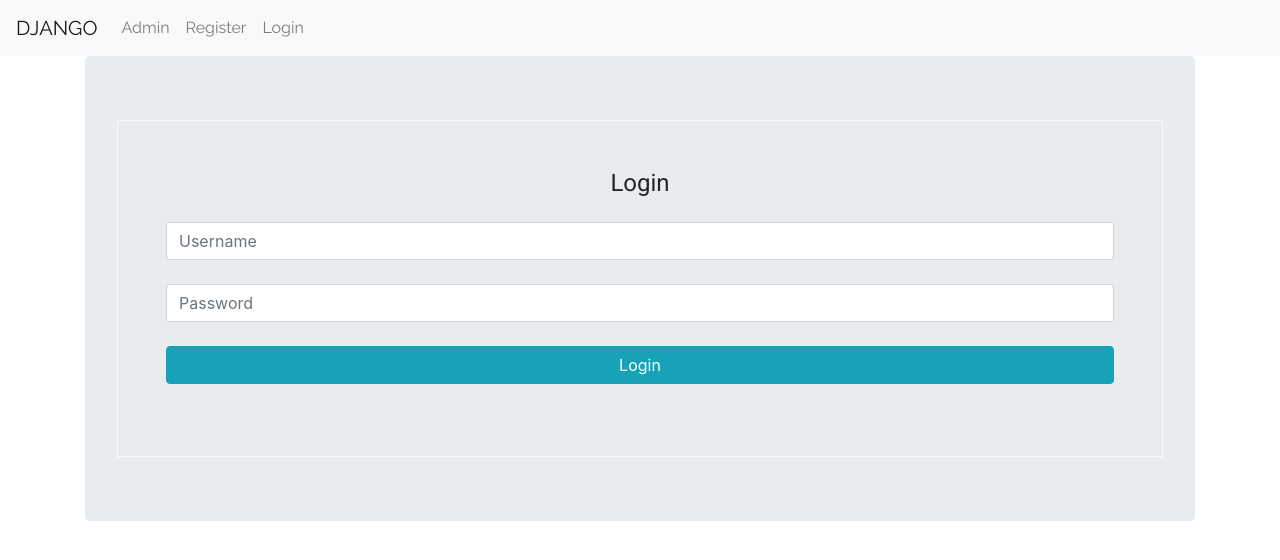
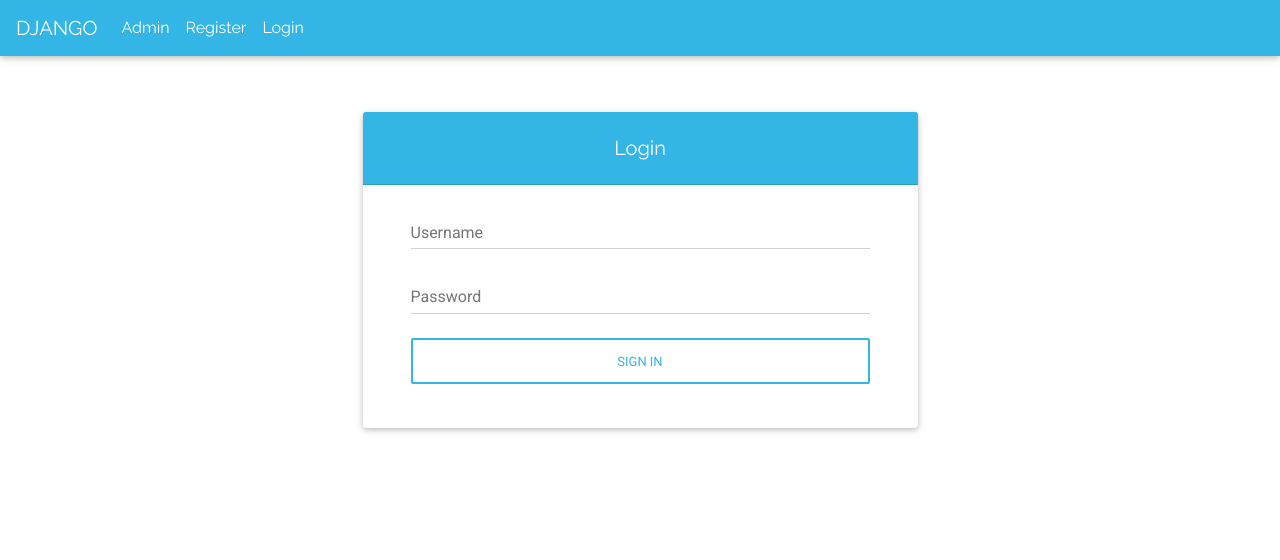
Before and after one commit to amanshaw38/django-deployments-example, a Django app: template templates/basic_app/login.html in a window 1280 px wide. Shown: the top 560 px of the page. Run offline with Django 3.2, Linux system fonts and the light colour scheme; the template is opened without the code that fills it, so the values that code supplies are empty; some libraries are stand-ins or nearby versions.

Commit message:
Added Code

```diff
--- a/learning_users/settings.py
+++ b/learning_users/settings.py
@@ -27,7 +27,7 @@ SECRET_KEY = 'jqvwl3fecxgg+1bwwp5nla7dadwqt4uxbz&iajat)ni+=yjy4b'
 # SECURITY WARNING: don't run with debug turned on in production!
 DEBUG = True
 
-ALLOWED_HOSTS = ['amanshaw.pythonanywhere.com', ]
+ALLOWED_HOSTS = ['amanshaw.pythonanywhere.com', '127.0.0.1']
 
 
 # Application definition
@@ -40,8 +40,9 @@ INSTALLED_APPS = [
     'django.contrib.messages',
     'django.contrib.staticfiles',
     'basic_app',
+    'crispy_forms',
 ]
-
+CRISPY_TEMPLATE_PACK = 'bootstrap4'
 MIDDLEWARE = [
     'django.middleware.security.SecurityMiddleware',
     'django.contrib.sessions.middleware.SessionMiddleware',
--- a/static/css/base.css
+++ b/static/css/base.css
@@ -9,3 +9,22 @@ p {
 nav a {
     font-family: 'Raleway', sans-serif;
 }
+
+.card {
+    margin-top: 5%;
+    width: 50%;
+    left: 25%;
+}
+
+.form-container {
+    margin-top: 5%;
+}
+
+.form-container label {
+    float: left;
+    font-family: 'Roboto', sans-serif;
+}
+
+.form-container input {
+    font-family: 'Roboto', sans-serif;
+}
--- a/templates/basic_app/base.html
+++ b/templates/basic_app/base.html
@@ -4,26 +4,29 @@
 
 <head>
     <meta charset="UTF-8">
-    <!-- CSS only -->
-    <link rel="stylesheet" href="https://stackpath.bootstrapcdn.com/bootstrap/4.5.0/css/bootstrap.min.css"
-        integrity="sha384-9aIt2nRpC12Uk9gS9baDl411NQApFmC26EwAOH8WgZl5MYYxFfc+NcPb1dKGj7Sk" crossorigin="anonymous">
-
-    <!-- JS, Popper.js, and jQuery -->
-    <script src="https://code.jquery.com/jquery-3.5.1.slim.min.js"
-        integrity="sha384-DfXdz2htPH0lsSSs5nCTpuj/zy4C+OGpamoFVy38MVBnE+IbbVYUew+OrCXaRkfj"
-        crossorigin="anonymous"></script>
-    <script src="https://cdn.jsdelivr.net/npm/popper.js@1.16.0/dist/umd/popper.min.js"
-        integrity="sha384-Q6E9RHvbIyZFJoft+2mJbHaEWldlvI9IOYy5n3zV9zzTtmI3UksdQRVvoxMfooAo"
-        crossorigin="anonymous"></script>
-    <script src="https://stackpath.bootstrapcdn.com/bootstrap/4.5.0/js/bootstrap.min.js"
-        integrity="sha384-OgVRvuATP1z7JjHLkuOU7Xw704+h835Lr+6QL9UvYjZE3Ipu6Tp75j7Bh/kR0JKI"
-        crossorigin="anonymous"></script>
+    <!-- Font Awesome -->
+    <link rel="stylesheet" href="https://use.fontawesome.com/releases/v5.8.2/css/all.css">
+    <!-- Bootstrap core CSS -->
+    <link href="https://cdnjs.cloudflare.com/ajax/libs/twitter-bootstrap/4.5.0/css/bootstrap.min.css" rel="stylesheet">
+    <!-- Material Design Bootstrap -->
+    <link href="https://cdnjs.cloudflare.com/ajax/libs/mdbootstrap/4.19.1/css/mdb.min.css" rel="stylesheet">
     <link href="https://fonts.googleapis.com/css2?family=Raleway&family=Roboto&display=swap" rel="stylesheet">
     <link rel="stylesheet" href='{% static "css/base.css" %}'>
+    <!-- JQuery -->
+    <script type="text/javascript" src="https://cdnjs.cloudflare.com/ajax/libs/jquery/3.5.1/jquery.min.js"></script>
+    <!-- Bootstrap tooltips -->
+    <script type="text/javascript"
+        src="https://cdnjs.cloudflare.com/ajax/libs/popper.js/1.14.4/umd/popper.min.js"></script>
+    <!-- Bootstrap core JavaScript -->
+    <script type="text/javascript"
+        src="https://cdnjs.cloudflare.com/ajax/libs/twitter-bootstrap/4.5.0/js/bootstrap.min.js"></script>
+    <!-- MDB core JavaScript -->
+    <script type="text/javascript"
+        src="https://cdnjs.cloudflare.com/ajax/libs/mdbootstrap/4.19.1/js/mdb.min.js"></script>
 </head>
 
 <body>
-    <nav class="navbar navbar-expand-lg navbar-light bg-light">
+    <nav class="mb-1 navbar navbar-expand-lg navbar-dark info-color">
         <a class="navbar-brand" href="{% url 'index' %}">DJANGO</a>
         <button class="navbar-toggler" type="button" data-toggle="collapse" data-target="#navbarSupportedContent"
             aria-controls="navbarSupportedContent" aria-expanded="false" aria-label="Toggle navigation">
--- a/templates/basic_app/login.html
+++ b/templates/basic_app/login.html
@@ -2,19 +2,38 @@
 {% load static %}
 
 {% block body_block %}
-<div class="jumbotron">
-    <form class="border border-light p-5" method="POST" action="{% url  'basic_app:user_login' %}">
-        {% csrf_token%}
-        <p class="h4 mb-4 text-center">Login</p>
+<!-- Material form login -->
+<div class="card">
 
-        <input type="username" id="defaultLoginFormEmail" name="username" class="form-control mb-4"
-            placeholder="Username">
+    <h5 class="card-header info-color white-text text-center py-4">
+        <strong>Login</strong>
+    </h5>
 
-        <input type="password" id="defaultLoginFormPassword" name="password" class="form-control mb-4"
-            placeholder="Password">
+    <!--Card content-->
+    <div class="card-body px-lg-5 pt-0">
 
-        <button class="btn btn-info btn-block my-4" type="submit">Login</button>
+        <!-- Form -->
+        <form method="POST" class="text-center" style="color: #757575;" action="{% url  'basic_app:user_login' %}">
+            {% csrf_token%}
+            <!-- Username -->
+            <div class="md-form">
+                <input type="text" id="materialLoginFormEmail" class="form-control" name="username">
+                <label for="materialLoginFormEmail">Username</label>
+            </div>
 
-    </form>
+            <!-- Password -->
+            <div class="md-form">
+                <input type="password" id="materialLoginFormPassword" class="form-control" name="password">
+                <label for="materialLoginFormPassword">Password</label>
+            </div>
+
+            <!-- Sign in button -->
+            <button class="btn btn-outline-info btn-rounded btn-block my-4 waves-effect z-depth-0" type="submit">Sign
+                in</button>
+        </form>
+        <!-- Form -->
+
+    </div>
 </div>
+<!-- Material form login -->
 {% endblock %}
```
Also changed, not shown: templates/basic_app/registration.html (+25 -14 lines), db.sqlite3, media/profile_pics/picture_LAgNobZ.jpg (added).
